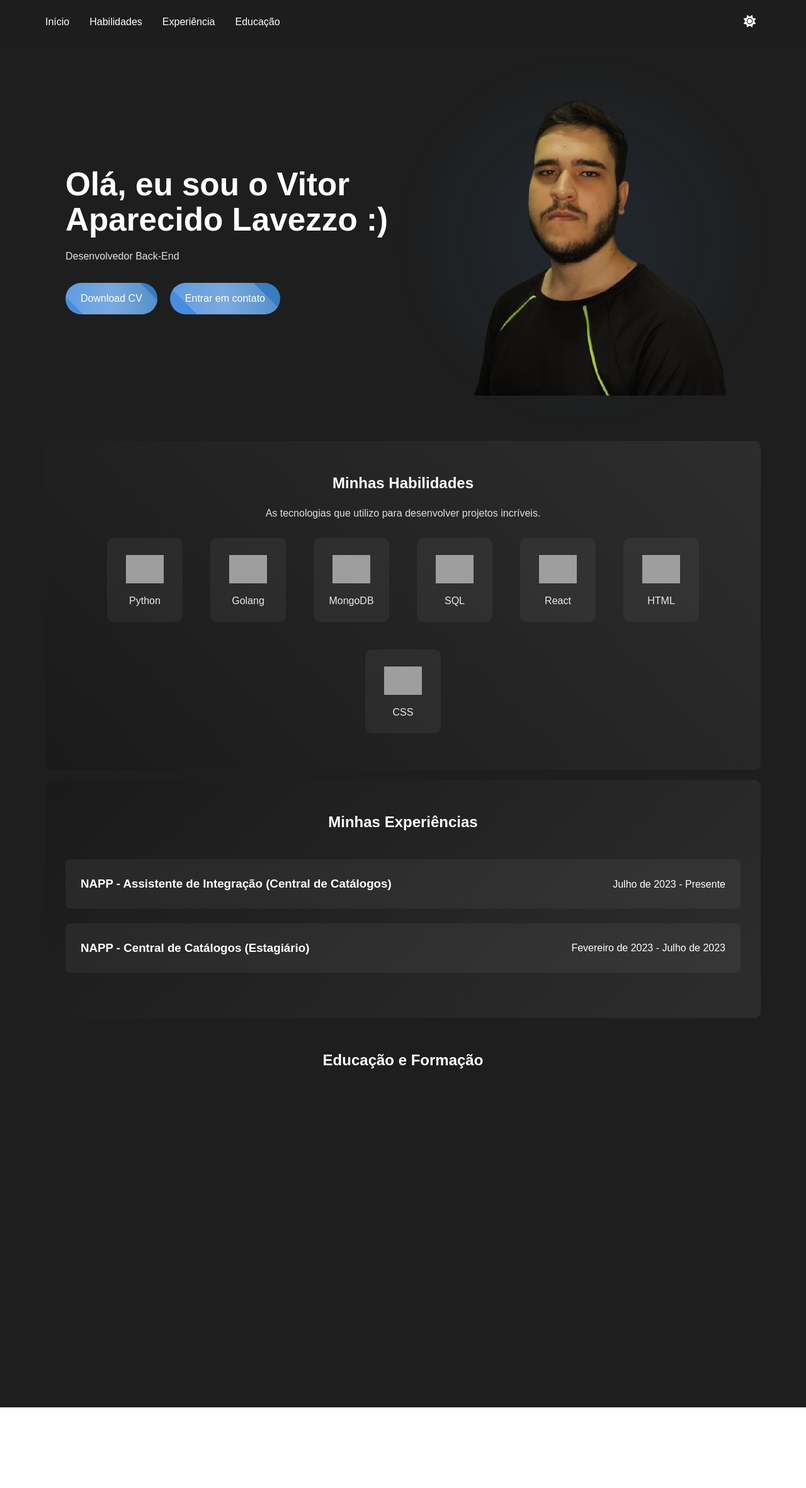
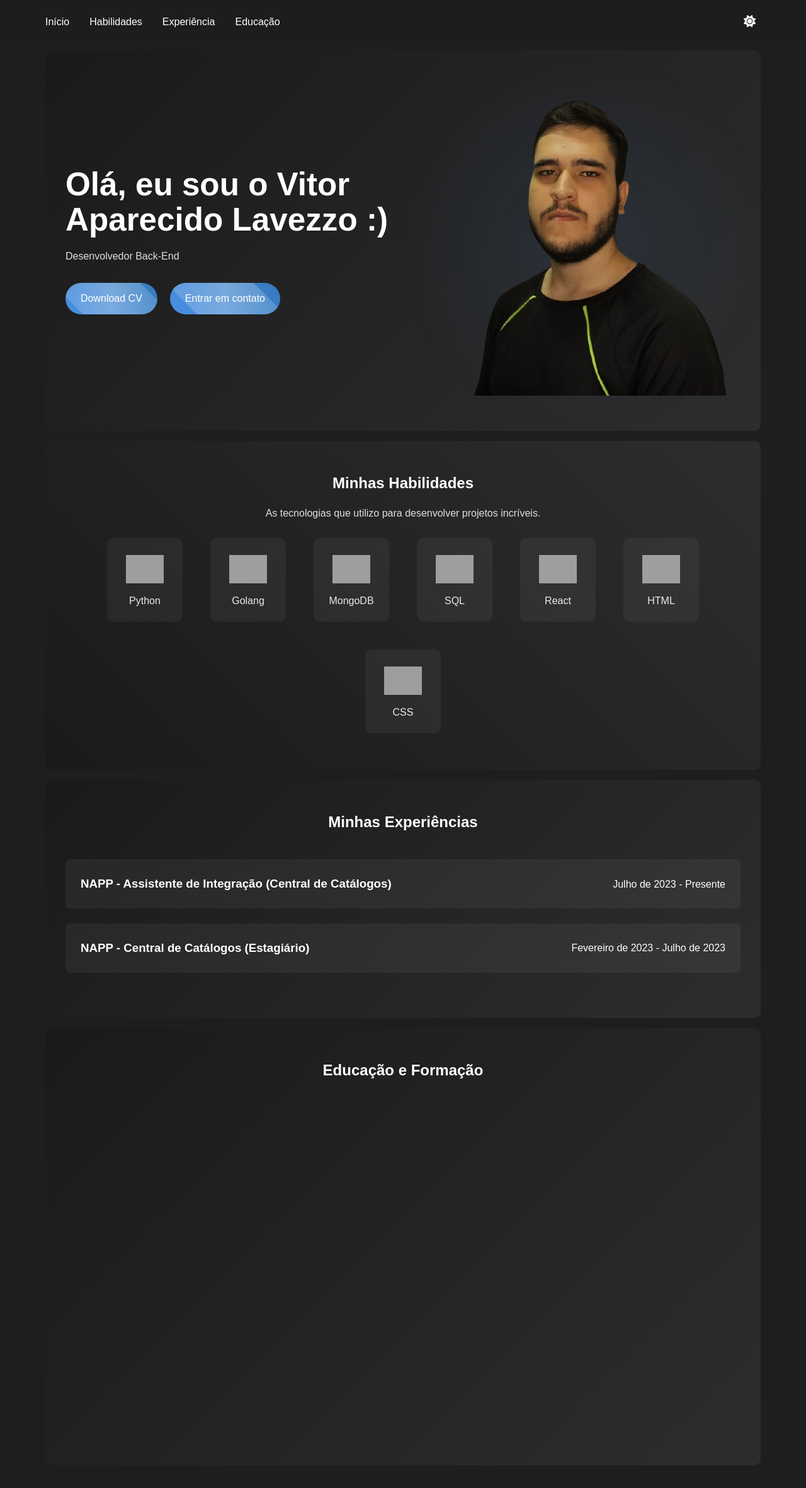
Before and after one commit to VitorApLavezzo/Portifolio, a React (Vite) app: page / in a window 1280 px wide. Shown: the whole page at 63% size. Before the commit the page ends 2234 px from the top, so only its background shows below. Built offline with nearby package versions, Linux system fonts and the light colour scheme; grey boxes are pictures that could not be loaded.

Commit message:
animatios and style

```diff
--- a/src/App.jsx
+++ b/src/App.jsx
@@ -16,7 +16,7 @@ function App() {
   }, [darkMode]);
 
   return (
-    <div className={darkMode ? 'dark-mode' : 'light-mode'}>
+    <div className={`app-wrapper ${darkMode ? 'dark-mode' : 'light-mode'}`}>
       <Navbar darkMode={darkMode} setDarkMode={setDarkMode} />
       <main className="app-container">
         <section id="home">
--- a/src/components/Education/Education.css
+++ b/src/components/Education/Education.css
@@ -1,8 +1,11 @@
+@import '../../styles/variables.css';
+
 .education-container {
   width: 100%;
   display: flex;
   flex-direction: column;
-  padding: 2rem 1.5rem;
+  padding: 3rem 2rem;
+  background: linear-gradient(135deg, #1a1a1a, #2d2d2d);
   border-radius: 10px;
   margin-bottom: 2rem;
 }
@@ -14,11 +17,11 @@
 }
 
 .education-item {
-  margin-bottom: 1rem;
-  padding: 1rem;
+  margin-bottom: 1.5rem;
+  padding: 1.5rem;
   background: rgba(255, 255, 255, 0.05);
   border-radius: 8px;
-  transition: all 0.3s ease;
+  transition: transform 0.3s ease;
 }
 
 .education-item h3 {
--- a/src/components/Hero/Hero.css
+++ b/src/components/Hero/Hero.css
@@ -5,6 +5,7 @@
   display: flex;
   align-items: center;
   justify-content: space-between;
+  background: linear-gradient(135deg, rgba(26, 26, 26, 1) 0%, rgba(45, 45, 45, 1) 100%);
   padding: 3rem 2rem;
   border-radius: 10px;
   margin-bottom: 2rem;
```
